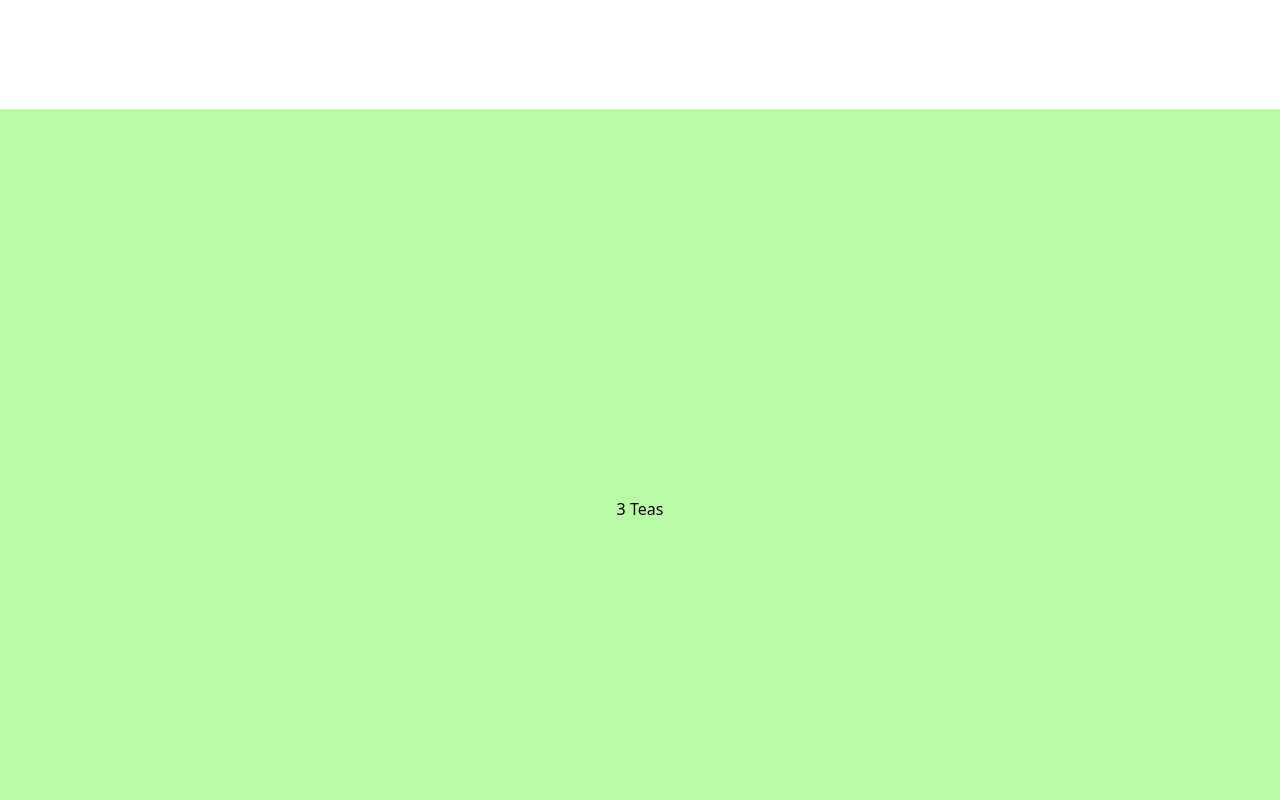
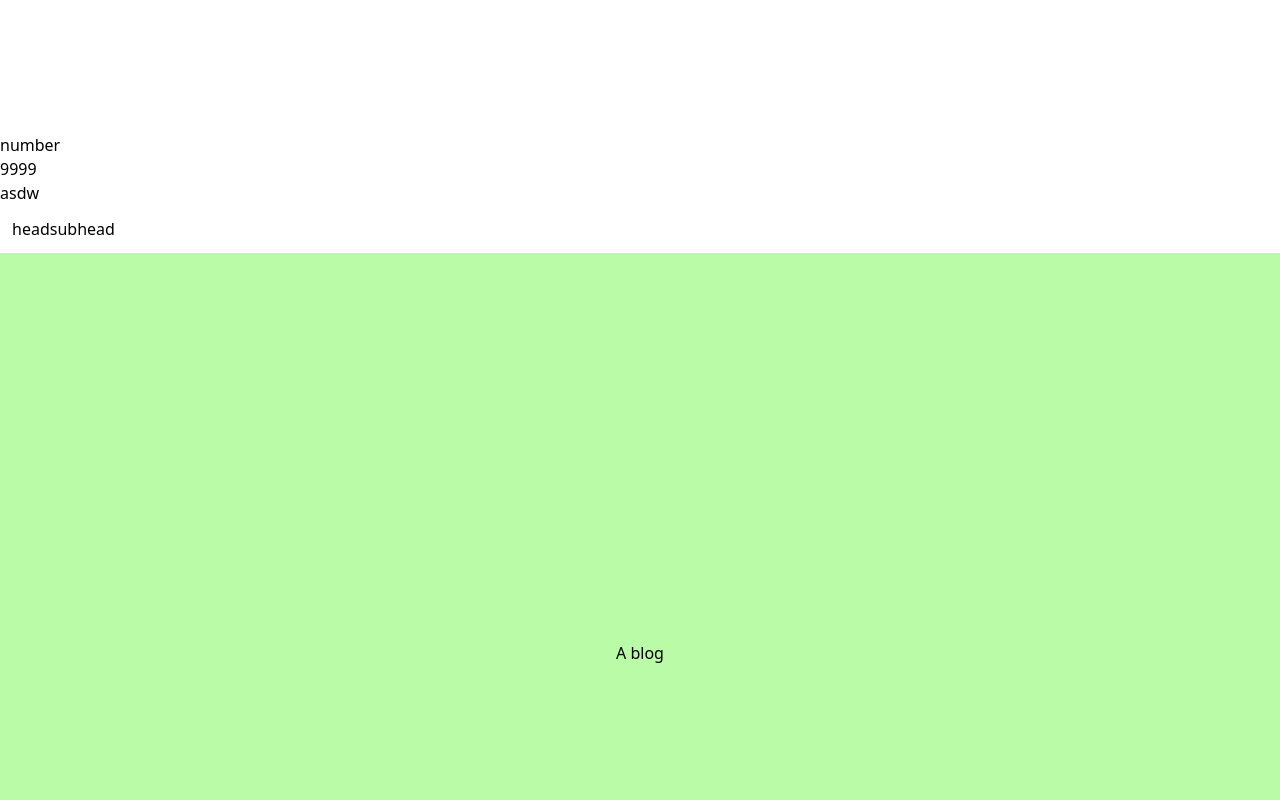
Before and after one commit to sceiiya/washicha-react, a React (Vite) app: page /home in a window 1280 px wide. Shown: the part 2320-3120 px from the top of the page. Built offline with nearby package versions, Linux system fonts and the light colour scheme; a web font is replaced by a local one.

Commit message:
test new interface and component

```diff
--- a/src/views/Home.tsx
+++ b/src/views/Home.tsx
@@ -1,7 +1,9 @@
 import { Helmet } from "react-helmet-async";
 import FukamushiImg from "../assets/images/Fukamushi tea.jpg"
+import HomepageSection from '../components/HomepageSection';
 
 function Home() {
+    const boom = ["number", 9999, "asdw"]
   return (
     <>
         <Helmet>
@@ -25,6 +27,7 @@ function Home() {
             </div>
         </div>
         <div className="flex justify-center h-screen items-center px-[12%]">1 tea</div>
+        <HomepageSection className="flex justify-center h-screen items-center px-[12%]" cards={boom}></HomepageSection>
         <div className="flex justify-center h-screen items-center px-[12%]">A blog</div>
         <div className="flex justify-center h-screen items-center px-[12%]">3 Teas</div>
         <div className="flex justify-center h-screen items-center px-[12%]">HealthTea</div>
```
